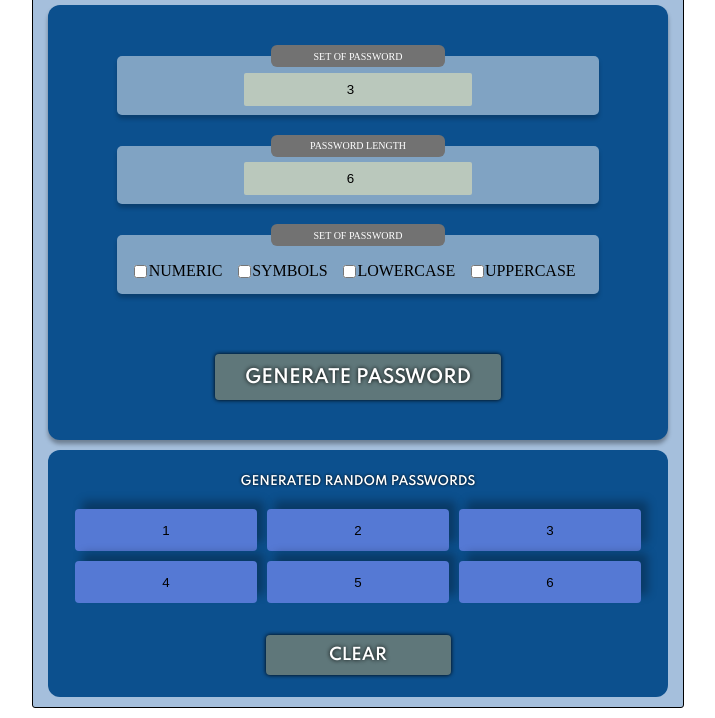
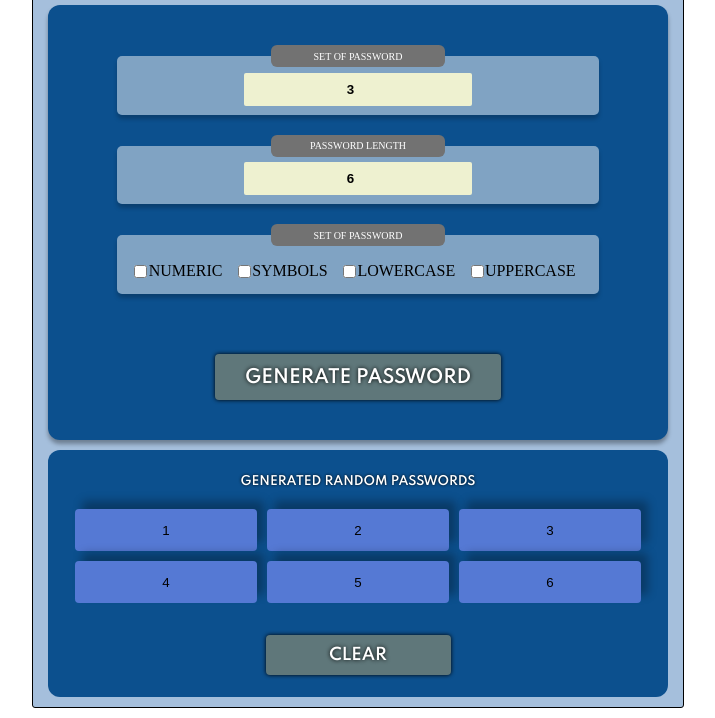
Before and after one commit to chris24-fullStackDev/SCRIM_Random-Password, a plain HTML site: page index.html in a window 1280 px wide. Shown: the part 184-902 px from the top of the page, without its empty margins (282-997 px from the left). Drawn offline with Linux system fonts and the light colour scheme.

Commit message:
LAYOUT - final

```diff
--- a/styles.css
+++ b/styles.css
@@ -141,11 +141,12 @@ p {
 .input-details {
     width: 224px;
     height: 31px;
-    background-color:  #BAC8BC;
+    background-color:  #eef1d0;
     border: none;
     text-align: center;
     border-radius: 2px;
     outline: none;
+    font-weight: bold;
 }
 .input-details:focus {
     border: 1px solid rgba(255, 0, 21, 0.39);
```
Also changed, not shown: img/WebApp-SS.png (added).
